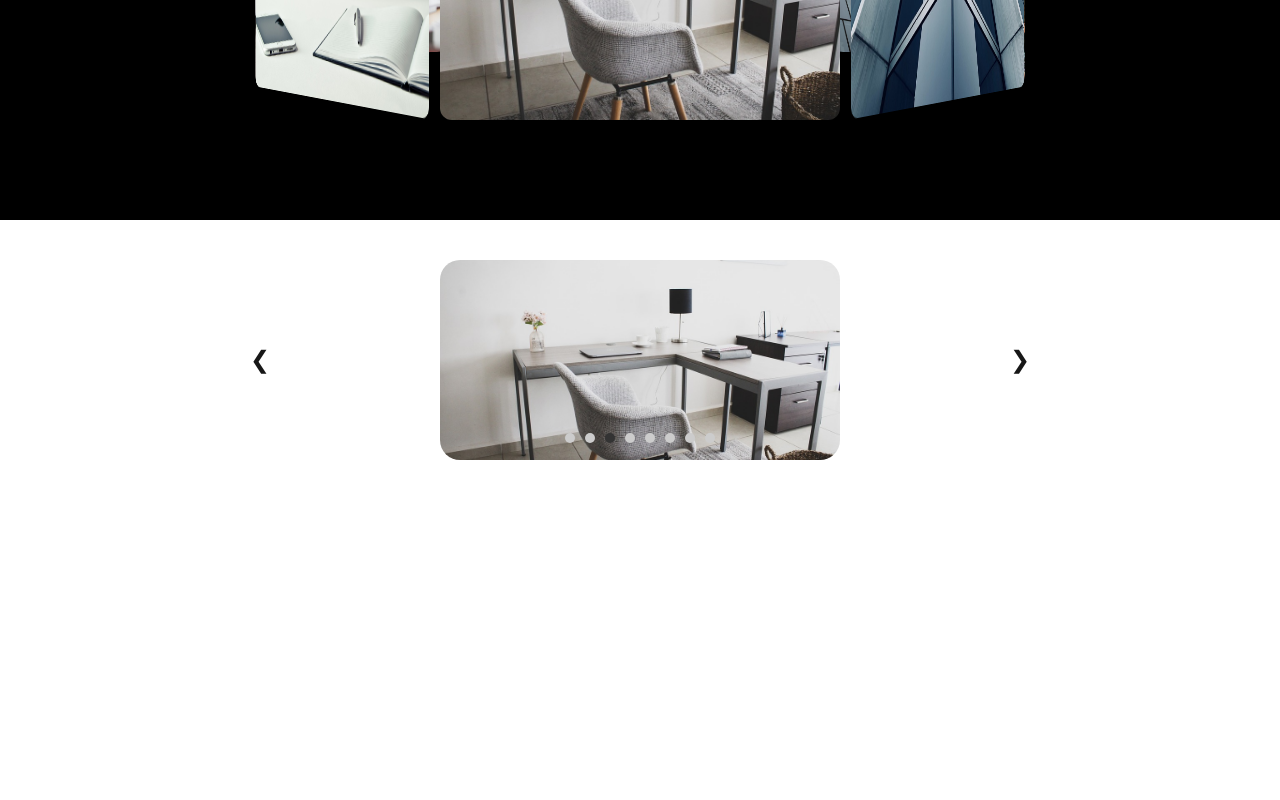
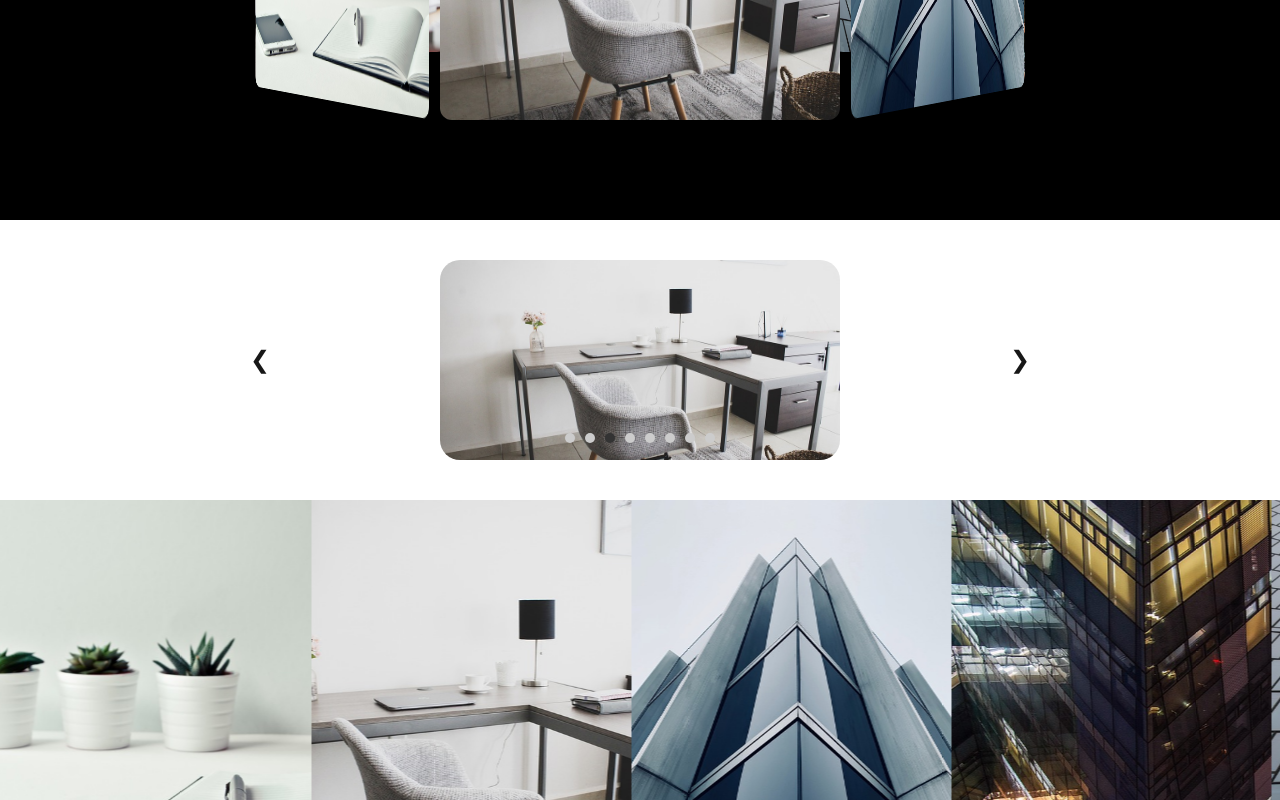
Before and after one commit to davidIsrael-rj/Carrossel_Next.js, a Next.js app: page / in a window 1280 px wide. Shown: the part 304-1104 px from the top of the page. Before the commit the page ends 804 px from the top, so only its background shows below. Built offline with nearby package versions, Linux system fonts and the light colour scheme.

Commit message:
Carrossel2

```diff
--- a/src/pages/index.jsx
+++ b/src/pages/index.jsx
@@ -1,4 +1,5 @@
 import Carrossel1 from "@/template/carrossel/carrossel1";
+import Carrossel2 from "@/template/carrossel/Carrossel2";
 import Carrosel3d from "@/template/carrossel/carrossel3d";
 
 export default function Home() {
@@ -7,6 +8,7 @@ export default function Home() {
 
       <Carrosel3d />
       <Carrossel1/>
+      <Carrossel2/>
     </div>
   );
 }
--- /dev/null
+++ b/src/template/carrossel/Carrossel2.jsx
@@ -0,0 +1,53 @@
+import styles from '../../template/carrossel/Carrossel2.module.css'
+import mesa1 from '../../../public/imgs/mesa1.jpg'
+import mesa2 from '../../../public/imgs/mesa2.jpg'
+import mesa3 from '../../../public/imgs/mesa3.jpg'
+import predio from '../../../public/imgs/predio.jpg'
+import predio2 from '../../../public/imgs/predio2.jpg'
+import predio3 from '../../../public/imgs/predio3.jpg'
+import reuniao1 from '../../../public/imgs/reuniao1.jpg'
+import computador1 from '../../../public/imgs/computador1.jpg'
+import { useEffect, useState } from 'react'
+import Image from 'next/image'
+
+export default function Carrossel2() {
+
+    const [translateX, setTranslateX] = useState(0);
+
+   const imagens = [
+          { src: mesa1, alt: 'Imagem 1' },
+          { src: mesa2, alt: 'Imagem 2' },
+          { src: mesa3, alt: 'Imagem 3' },
+          { src: predio, alt: 'Imagem 4' },
+          { src: predio2, alt: 'Imagem 4' },
+          { src: predio3, alt: 'Imagem 4' },
+          { src: reuniao1, alt: 'Imagem 4' },
+          { src: computador1, alt: 'Imagem 4' },
+      ];
+
+      useEffect(() => {
+    const intervalo = setInterval(() => {
+      setTranslateX((prevTranslateX) => prevTranslateX - 1);
+      if (translateX < -imagens.length * 25) {
+        setTranslateX(0);
+      }
+    }, 300);
+    return () => clearInterval(intervalo);
+  }, [translateX, imagens.length]);
+    return (
+    <div className={styles.carrossel}>
+      <div className={styles.carrosselItens} style={{ transform: `translateX(${translateX}%)` }}>
+        {imagens.map((imagem, indice) => (
+          <div key={indice} className={styles.carrosselItem}>
+            <Image className={styles.imag} src={imagem.src} alt={imagem.alt} />
+          </div>
+        ))}
+        {imagens.map((imagem, indice) => (
+          <div key={indice + imagens.length} className={styles.carrosselItem}>
+            <Image className={styles.imag} src={imagem.src} alt={imagem.alt} />
+          </div>
+        ))}
+      </div>
+    </div>
+)
+}
--- /dev/null
+++ b/src/template/carrossel/Carrossel2.module.css
@@ -0,0 +1,23 @@
+.carrossel {
+  position: relative;
+  width: 100%;
+  height: 300px;
+  overflow: hidden;
+}
+
+.carrosselItens {
+  display: flex;
+  width: fit-content;
+  transition: transform 0.5s linear;
+}
+
+.carrosselItem {
+  width: 25%;
+  flex-shrink: 0;
+}
+
+.imag {
+  width: 100%;
+  height: 100%;
+  object-fit: cover;
+}
```
